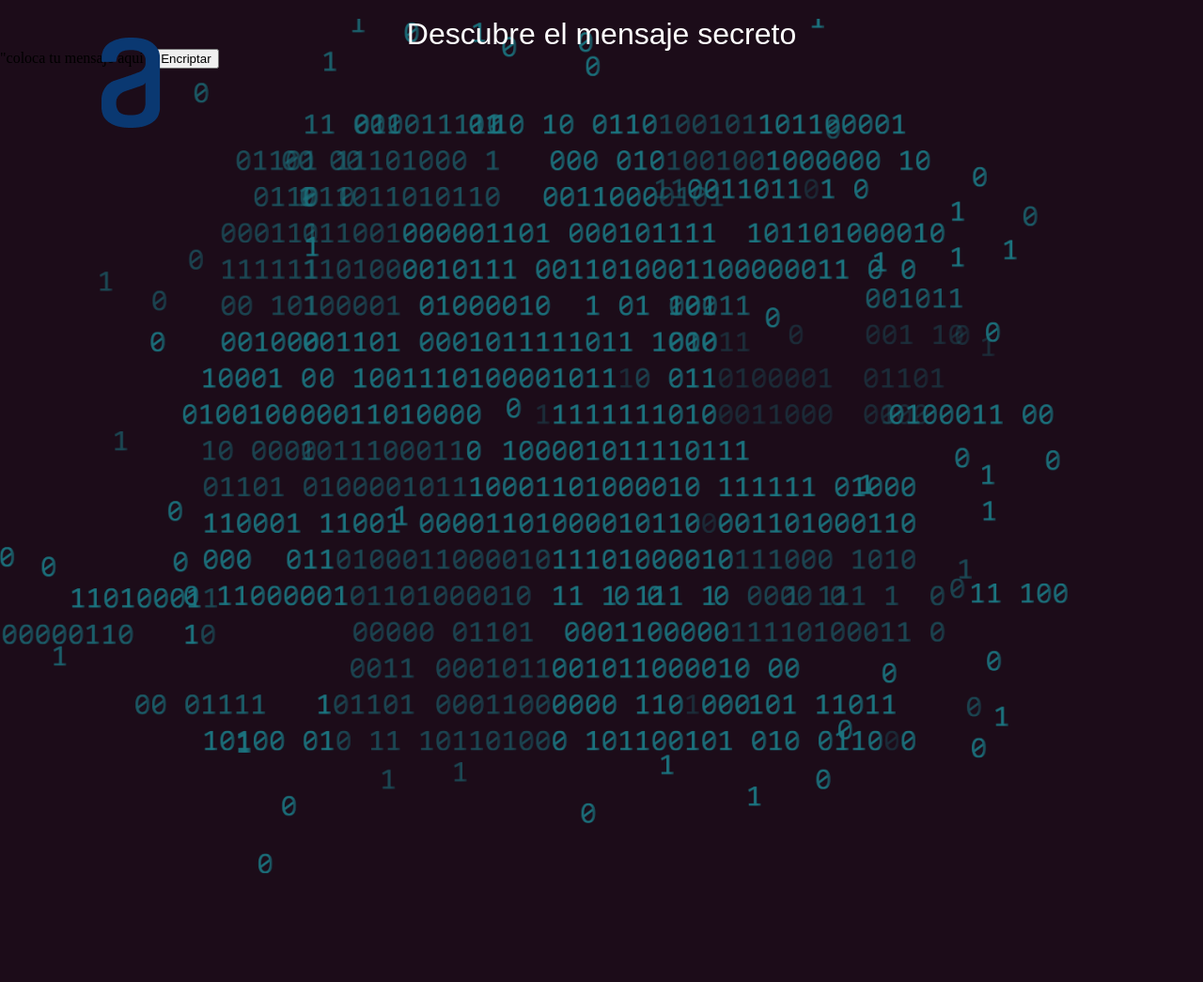
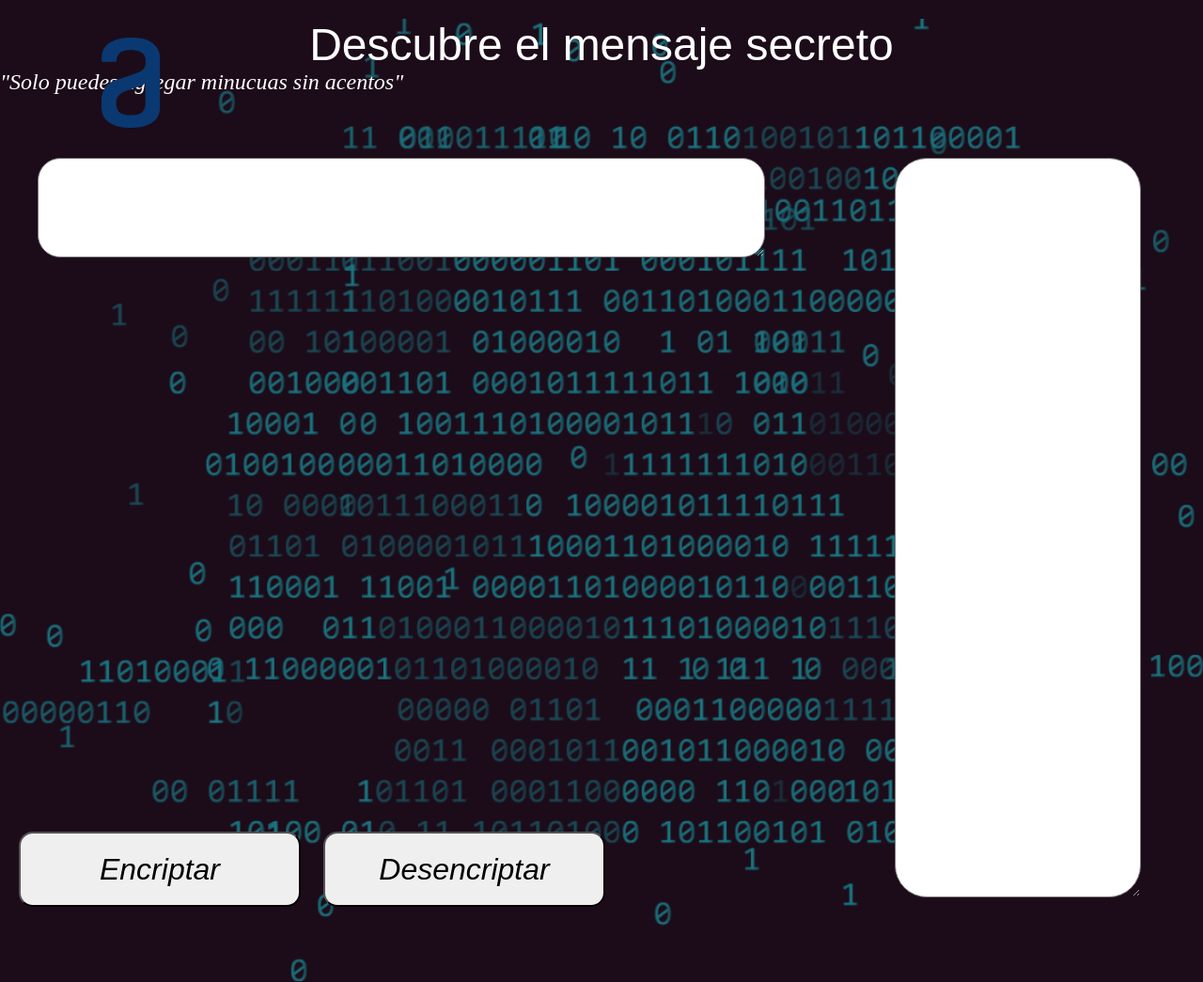
Before and after one commit to Lmatias11909/encriptador, a plain HTML site: page index.html in a window 1280 px wide. Shown: the whole page at 94% size. Before the commit the page ends 930 px from the top, so only its background shows below. Drawn offline with Linux system fonts and the light colour scheme; a web font is replaced by a local one.

Commit message:
continuando con el formato

```diff
--- a/index.html
+++ b/index.html
@@ -15,6 +15,7 @@
     <body>
         <img src="img/code.png" class="fondo">
         <img src="img/Logo@2x.png" alt="Letra-A" class="logo-letra">
+
         <header>
             <div class="titulo-principal">
             <h1>
@@ -23,14 +24,22 @@
             </div>
         </header>
         <main>
-        <imput type="text" id="mensaje" placeholder="Escribe tu mensaje">
-            "coloca tu mensaje aquí"
-        </imput>
-        <button id="boton">Encriptar
+        <textarea type="text" class="mensaje1">
+        </textarea>
+        <textarea type="text" class="mensaje2">
+        </textarea>
+
+        <div class="botones">
+
+        <button id="boton1">Encriptar
         </button>
-        <p id="mensajeEncriptado"></p>
+        <button id="boton2">Desencriptar</button>
+        </div>
+        <h2 class="indicaciones">
+            "Solo puedes agregar minucuas sin acentos"
+        </h2>
+
+
     </main>
         <footer></footer>
     </body>
-
-</html>
--- a/style.css
+++ b/style.css
@@ -1,10 +1,12 @@
 body{
     background-color: rgb(28 12 25);
+    font-optical-sizing: auto;
 }
 
 .fondo{
     position: absolute;
     z-index: -1;
+    width: 100%;
 
 }
 .logo-letra{
@@ -13,17 +15,79 @@ body{
     margin: 20px;
 
 }
+
 .titulo-principal{
     text-align: center;
-    font-size: xx-large;
+    font: 3em sans-serif;
     font-family: "Madimi One", sans-serif;
     font-weight: 400;
     font-style: normal;
     margin-top: 20px;
     color: white;
 }
-.mensaje{
-    width: 25px;
-    height: 25px;
-    border: 5px;
+
+.mensaje1{
+    position: absolute;
+    width: 60%;
+    height: 100px;
+    left: 40px;
+    top: 168px;
+
+    font-family: 'Inter';
+    font-style: normal;
+    font-weight: 400;
+    font-size: 32px;
+    line-height: 150%;
+    color: #0A3871;
+    border-radius: 24px;
 }
+
+.mensaje2{
+    position: absolute;
+width: 20%;
+height: 781px;
+right: 66px;
+top: 168px;
+
+font-family: 'Inter';
+font-style: normal;
+font-weight: 400;
+font-size: 24px;
+line-height: 150%;
+/* or 36px */
+border-radius: 34px;
+
+/* Gray/gray-400 */
+color: #495057;
+}
+
+.botones{
+    display: flex;
+    flex-direction: row;
+    align-items: flex-start;
+    padding: 0px;
+    gap: 24px;
+
+    position: absolute;
+    width: 680px;
+    height: 67px;
+    left: 20px;
+    top: 885px;
+    border-radius: 15px;
+    }
+button{
+        width: 300px;
+        height: 80px;
+        font: 2em sans-serif;
+        font-style: italic;
+        font: bold;
+        border-radius: 15px;
+    }
+    .indicaciones{
+        color: white;
+        font-size: 1.5em;
+        font-style: italic;
+        font: bold;
+        text-align:unset;
+
+    }
```
Also changed, not shown: img/Rectangle 1.png (added).
